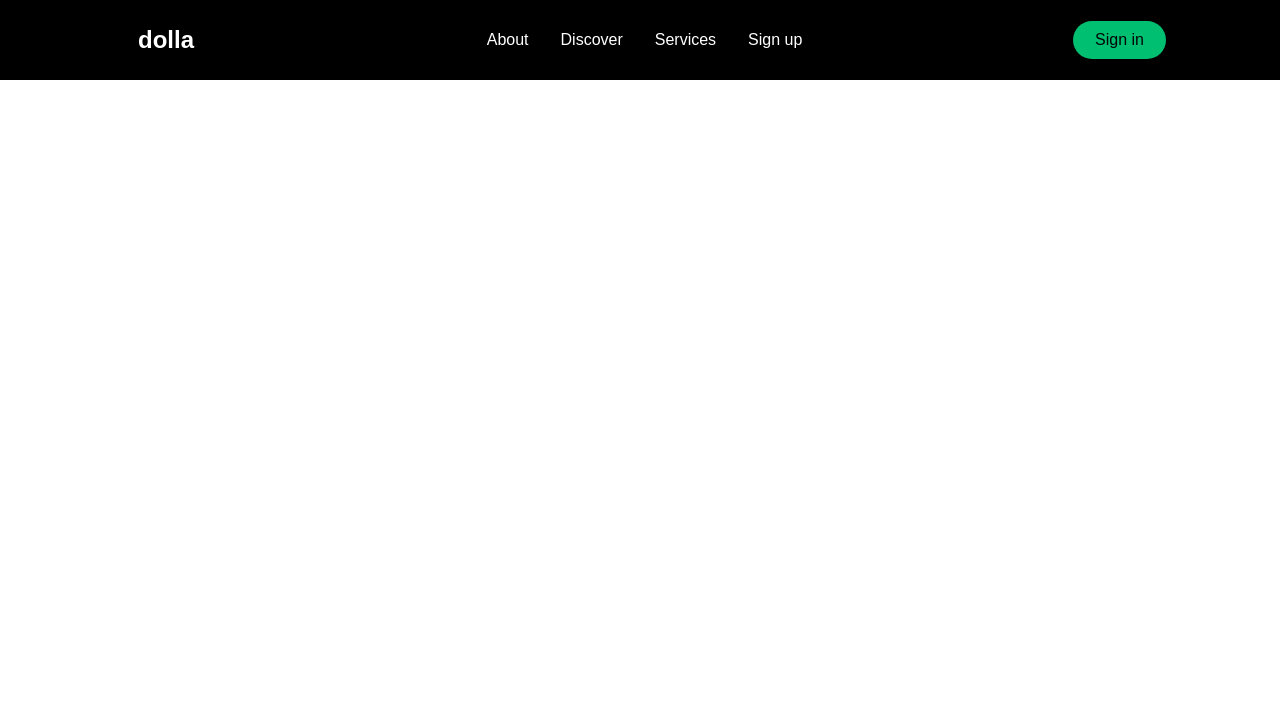
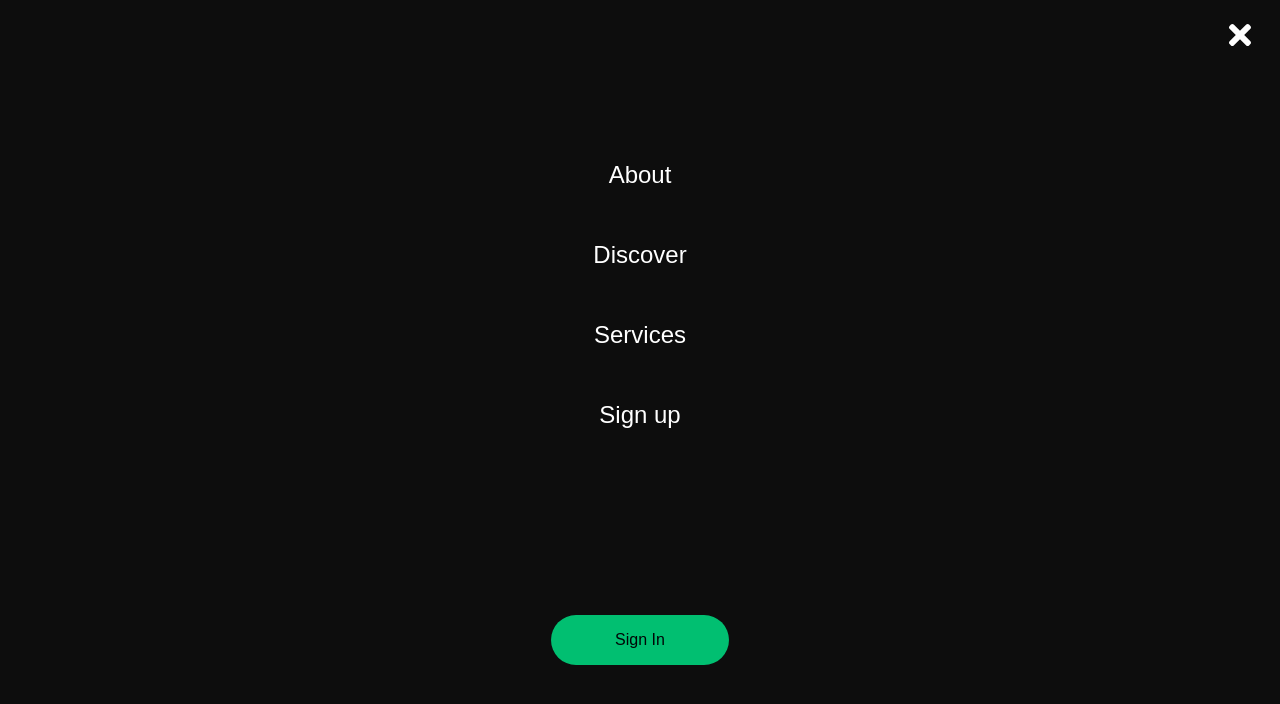
Before and after one commit to Kirill222/react_website_smooth_scrolling_styled_components, a React (Create React App) app: page / in a window 1280 px wide. Shown: the top 704 px of the page. Built offline with nearby package versions, Linux system fonts and the light colour scheme.

Commit message:
Sidebar created

```diff
--- a/src/App.js
+++ b/src/App.js
@@ -2,10 +2,12 @@
 import Navbar from './components/Navbar'
 
 import {BrowserRouter as Router} from 'react-router-dom'
+import Sidebar from './components/Sidebar';
 
 function App() {
   return (
     <Router>
+      <Sidebar />
       <Navbar />
     </Router>
   );
--- a/src/components/Sidebar/SidebarElements.js
+++ b/src/components/Sidebar/SidebarElements.js
@@ -0,0 +1,94 @@
+import styled from 'styled-components'
+import {FaTimes} from 'react-icons/fa'
+import {Link as LinkR} from 'react-router-dom'
+import {Link as LinkS} from 'react-scroll'
+
+
+export const SidebarContainer = styled.aside`
+    position: fixed;
+    z-index: 999;
+    width: 100%;
+    height: 100%;
+    background: #0d0d0d;
+    display: grid;
+    align-items: center;
+    top: 0;
+    left: 0;
+    transition: 0.3s ease-in-out;
+    /* opacity: ${({isOpen}) => (isOpen ? '100%' : '0') };
+    top: ${({isOpen}) => (isOpen ? '0' : '-100%') };     */
+    top: 0;
+`
+
+export const CloseIcon = styled(FaTimes)`
+    color: #fff;
+`
+
+export const Icon = styled.div`
+    position: absolute;
+    top: 1.2rem;
+    right: 1.5rem;
+    background: transparent;
+    font-size: 2rem;
+    cursor: pointer;
+    outline: none;
+`
+
+export const SidebarMenu = styled.ul`
+    display: grid;
+    grid-template-columns: 1fr;
+    grid-template-rows: repeat(6, 80px);
+    text-align: center;
+
+    @media screen and (max-width: 480px) {
+        grid-template-rows: repeat(6, 60px);
+    }
+`
+
+export const SidebarWrapper = styled.div`
+    color: #fff;
+`
+
+export const SidebarLink = styled(LinkS)`
+    display: flex;
+    align-items: center;
+    justify-content: center;
+    font-size: 1.5rem;
+    text-decoration: none;
+    list-style: none;
+    transition: 0.2s ease-in-out;
+    text-decoration: none;
+    color: #fff;
+    cursor: pointer;
+
+    &:hover {
+        color: #01bf71;
+        transition: 0.2s ease-in-out;
+
+    }
+`
+
+export const SideBtnWrap = styled.div`
+    display: flex;
+    justify-content: center;
+`
+
+export const SidebarRoute = styled(LinkR)`
+    border-radius: 50px;
+    background: #01bf71;
+    white-space: nowrap;
+    padding: 16px 64px;
+    color: #010606;
+    font-size: 16px;
+    outline: none;
+    border: none;
+    cursor: pointer;
+    transition: all 0.2s ease-in-out;
+    text-decoration: none;
+
+    &:hover {
+        transition: all 0.2s ease-in-out;
+        background: #fff;
+        color: #010606;
+    }
+`
--- a/src/components/Sidebar/index.js
+++ b/src/components/Sidebar/index.js
@@ -0,0 +1,34 @@
+import React from 'react'
+import {
+    SidebarContainer,
+    CloseIcon,
+    Icon,
+    SidebarWrapper,
+    SidebarMenu,
+    SidebarLink,
+    SideBtnWrap,
+    SidebarRoute,
+} from './SidebarElements'
+
+const Sidebar = () => {
+    return (
+        <SidebarContainer>
+            <Icon>
+                <CloseIcon />
+            </Icon>
+            <SidebarWrapper>
+                <SidebarMenu>
+                    <SidebarLink to="/about">About</SidebarLink>
+                    <SidebarLink to="/discover">Discover</SidebarLink>
+                    <SidebarLink to="/services">Services</SidebarLink>
+                    <SidebarLink to="/signup">Sign up</SidebarLink>
+                </SidebarMenu>
+                <SideBtnWrap>
+                    <SidebarRoute to="/signin">Sign In</SidebarRoute>
+                </SideBtnWrap>
+            </SidebarWrapper>
+        </SidebarContainer>
+    )
+}
+
+export default Sidebar
```
